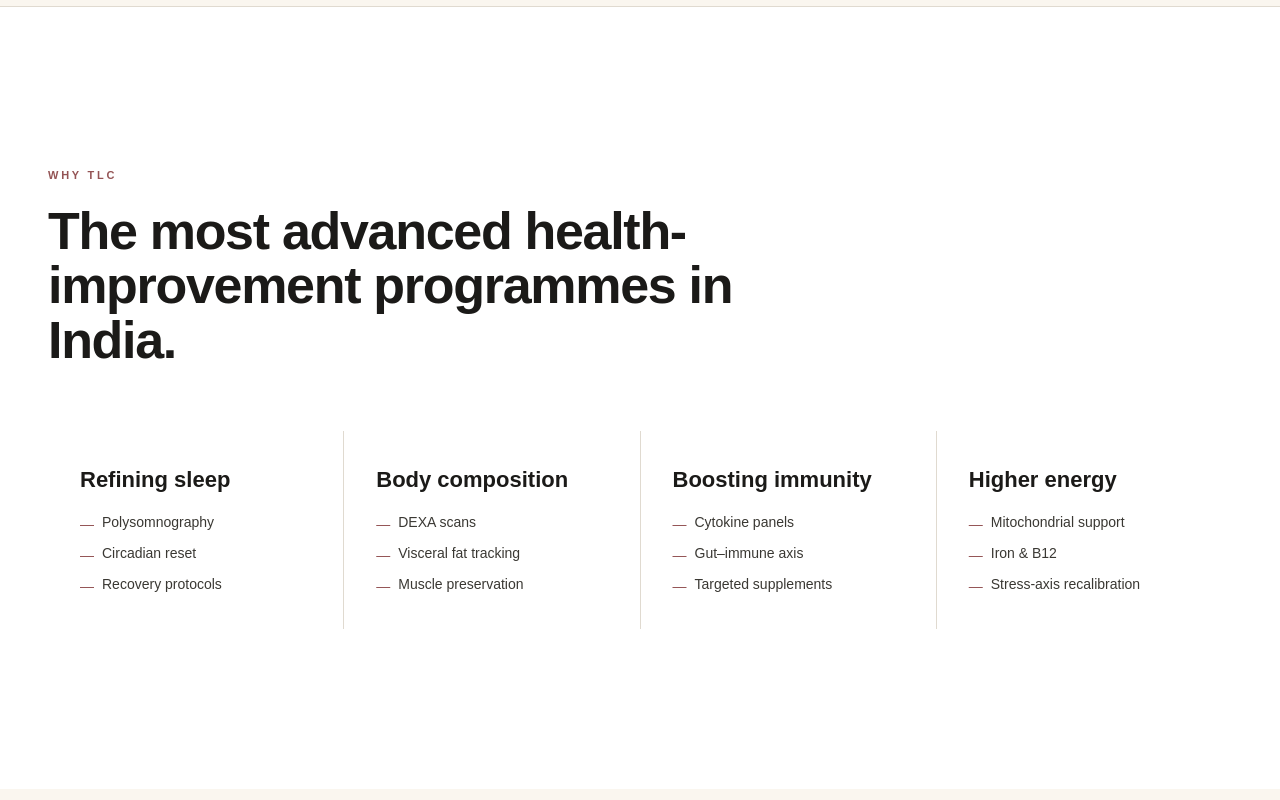
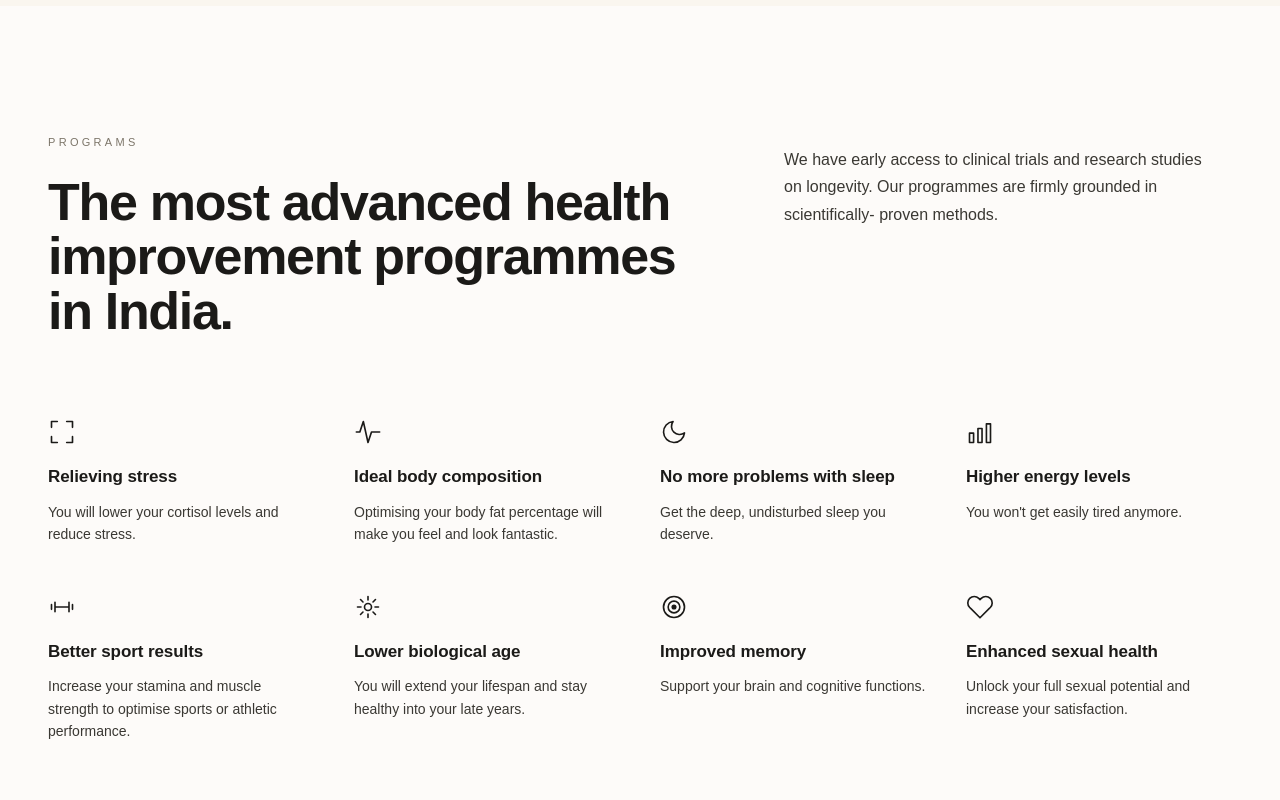
Before and after one commit to mdshazeed44-lang/the-longevity-centre, a React (Vite) app in the folder tac-preview/: page / in a window 1280 px wide. Shown: the part 3580-4380 px from the top of the page. Built offline with nearby package versions, Linux system fonts and the light colour scheme; a web font is replaced by a local one.

Commit message:
Method: drop odometer/pinned-scroll, switch to clean 5-step grid; replace ProgramFeatures with 8-item Benefits section + icons

```diff
--- a/tac-preview/src/App.tsx
+++ b/tac-preview/src/App.tsx
@@ -450,71 +450,144 @@
   )
 }
 
-// ---------- Program features ----------
-function ProgramFeatures() {
-  const features = [
+// ---------- Benefits ----------
+function Benefits() {
+  const items = [
     {
-      title: 'Refining sleep',
-      bullets: ['Polysomnography', 'Circadian reset', 'Recovery protocols'],
+      title: 'Relieving stress',
+      desc: 'You will lower your cortisol levels and reduce stress.',
+      icon: (
+        <svg viewBox="0 0 24 24" fill="none" stroke="currentColor" strokeWidth="1.4" strokeLinecap="round" strokeLinejoin="round">
+          <path d="M3 8V3h5M21 8V3h-5M3 16v5h5M21 16v5h-5" />
+        </svg>
+      ),
     },
     {
-      title: 'Body composition',
-      bullets: ['DEXA scans', 'Visceral fat tracking', 'Muscle preservation'],
+      title: 'Ideal body composition',
+      desc: 'Optimising your body fat percentage will make you feel and look fantastic.',
+      icon: (
+        <svg viewBox="0 0 24 24" fill="none" stroke="currentColor" strokeWidth="1.4" strokeLinecap="round" strokeLinejoin="round">
+          <path d="M2 12h3l3-9 4 18 3-9h7" />
+        </svg>
+      ),
     },
     {
-      title: 'Boosting immunity',
-      bullets: ['Cytokine panels', 'Gut–immune axis', 'Targeted supplements'],
+      title: 'No more problems with sleep',
+      desc: 'Get the deep, undisturbed sleep you deserve.',
+      icon: (
+        <svg viewBox="0 0 24 24" fill="none" stroke="currentColor" strokeWidth="1.4" strokeLinecap="round" strokeLinejoin="round">
+          <path d="M21 12.79A9 9 0 1 1 11.21 3 7 7 0 0 0 21 12.79z" />
+        </svg>
+      ),
     },
     {
-      title: 'Higher energy',
-      bullets: ['Mitochondrial support', 'Iron & B12', 'Stress-axis recalibration'],
+      title: 'Higher energy levels',
+      desc: "You won't get easily tired anymore.",
+      icon: (
+        <svg viewBox="0 0 24 24" fill="none" stroke="currentColor" strokeWidth="1.4" strokeLinecap="round" strokeLinejoin="round">
+          <rect x="3" y="13" width="3.5" height="8" />
+          <rect x="10.25" y="9" width="3.5" height="12" />
+          <rect x="17.5" y="5" width="3.5" height="16" />
+        </svg>
+      ),
+    },
+    {
+      title: 'Better sport results',
+      desc: 'Increase your stamina and muscle strength to optimise sports or athletic performance.',
+      icon: (
+        <svg viewBox="0 0 24 24" fill="none" stroke="currentColor" strokeWidth="1.4" strokeLinecap="round" strokeLinejoin="round">
+          <path d="M6 8v8M3 10v4M18 8v8M21 10v4M6 12h12" />
+        </svg>
+      ),
+    },
+    {
+      title: 'Lower biological age',
+      desc: 'You will extend your lifespan and stay healthy into your late years.',
+      icon: (
+        <svg viewBox="0 0 24 24" fill="none" stroke="currentColor" strokeWidth="1.4" strokeLinecap="round" strokeLinejoin="round">
+          <path d="M12 3v3M12 18v3M3 12h3M18 12h3M5.6 5.6l2.1 2.1M16.3 16.3l2.1 2.1M5.6 18.4l2.1-2.1M16.3 7.7l2.1-2.1" />
+          <circle cx="12" cy="12" r="3" />
+        </svg>
+      ),
+    },
+    {
+      title: 'Improved memory',
+      desc: 'Support your brain and cognitive functions.',
+      icon: (
+        <svg viewBox="0 0 24 24" fill="none" stroke="currentColor" strokeWidth="1.4" strokeLinecap="round" strokeLinejoin="round">
+          <circle cx="12" cy="12" r="9" />
+          <circle cx="12" cy="12" r="5" />
+          <circle cx="12" cy="12" r="1.5" fill="currentColor" />
+        </svg>
+      ),
+    },
+    {
+      title: 'Enhanced sexual health',
+      desc: 'Unlock your full sexual potential and increase your satisfaction.',
+      icon: (
+        <svg viewBox="0 0 24 24" fill="none" stroke="currentColor" strokeWidth="1.4" strokeLinecap="round" strokeLinejoin="round">
+          <path d="M20.84 4.61a5.5 5.5 0 0 0-7.78 0L12 5.67l-1.06-1.06a5.5 5.5 0 0 0-7.78 7.78l1.06 1.06L12 21.23l7.78-7.78 1.06-1.06a5.5 5.5 0 0 0 0-7.78z" />
+        </svg>
+      ),
     },
   ]
   const ref = useRef<HTMLDivElement>(null)
   useEffect(() => {
     if (reduceMotion()) return
-    const cells = ref.current?.querySelectorAll<HTMLElement>('.feat-cell')
+    const cells = ref.current?.querySelectorAll<HTMLElement>('.benefit-cell')
     if (!cells) return
-    gsap.set(cells, { y: 40, opacity: 0 })
-    gsap.to(cells, {
+    gsap.set(cells, { y: 30, opacity: 0 })
+    const tween = gsap.to(cells, {
       y: 0,
       opacity: 1,
-      duration: 0.9,
+      duration: 0.85,
       ease: 'expo.out',
-      stagger: 0.08,
-      scrollTrigger: { trigger: ref.current, start: 'top 80%' },
+      stagger: 0.06,
+      scrollTrigger: { trigger: ref.current, start: 'top 82%' },
     })
+    return () => {
+      tween.scrollTrigger?.kill()
+      tween.kill()
+    }
   }, [])
   return (
-    <section className="bg-white py-28 md:py-40 px-6 md:px-12 border-t border-mist">
+    <section className="bg-cream/40 py-24 md:py-32 px-6 md:px-12">
       <div className="max-w-[1280px] mx-auto">
-        <div className="max-w-[820px] mb-16">
-          <div className="text-[11px] tracking-[0.25em] text-rust font-semibold uppercase mb-5">
-            Why TLC
+        {/* Header */}
+        <div className="grid md:grid-cols-[1.5fr_1fr] gap-10 md:gap-16 mb-16 md:mb-20 items-start">
+          <div>
+            <div className="text-[11px] tracking-[0.3em] text-stone uppercase font-medium mb-6">
+              Programs
+            </div>
+            <h2 className="font-display font-bold text-[34px] md:text-[52px] leading-[1.05] tracking-[-0.025em] text-ink">
+              The most advanced health
+              <br />
+              improvement programmes
+              <br />
+              in India.
+            </h2>
           </div>
-          <h2 className="font-display font-bold text-[34px] md:text-[52px] leading-[1.05] tracking-[-0.025em] text-ink">
-            The most advanced health-improvement programmes in India.
-          </h2>
+          <p className="text-[15px] md:text-[16px] leading-[1.7] text-graphite md:pt-3 max-w-[420px]">
+            We have early access to clinical trials and research studies on
+            longevity. Our programmes are firmly grounded in scientifically-
+            proven methods.
+          </p>
         </div>
-        <div ref={ref} className="grid grid-cols-1 md:grid-cols-4 gap-px bg-mist">
-          {features.map((f) => (
-            <div
-              key={f.title}
-              className="feat-cell bg-white p-8 hover:bg-cream transition-colors duration-500 relative group"
-            >
-              <span className="absolute left-0 top-0 bottom-0 w-px bg-rust origin-top scale-y-0 group-hover:scale-y-100 transition-transform duration-700" />
-              <h3 className="font-display text-[22px] text-ink mb-4">{f.title}</h3>
-              <ul className="space-y-2">
-                {f.bullets.map((b) => (
-                  <li
-                    key={b}
-                    className="text-[14px] text-graphite flex items-start gap-2"
-                  >
-                    <span className="text-rust mt-[2px]">—</span>
-                    <span>{b}</span>
-                  </li>
-                ))}
-              </ul>
+
+        {/* Benefits grid */}
+        <div
+          ref={ref}
+          className="grid grid-cols-2 md:grid-cols-4 gap-y-12 gap-x-8 md:gap-x-10"
+        >
+          {items.map((it) => (
+            <div key={it.title} className="benefit-cell">
+              <div className="w-7 h-7 text-ink mb-5">{it.icon}</div>
+              <h3 className="font-display font-bold text-[16px] md:text-[17px] leading-[1.3] tracking-[-0.005em] text-ink mb-3">
+                {it.title}
+              </h3>
+              <p className="text-[13px] md:text-[14px] text-graphite leading-[1.6]">
+                {it.desc}
+              </p>
             </div>
           ))}
         </div>
@@ -965,7 +1038,7 @@
       <ScienceCards />
       <PressStrip />
       <ResultsSplit />
-      <ProgramFeatures />
+      <Benefits />
       <Programs />
       <Method />
       <TrustStrip />
```
Also changed, not shown: tac-preview/src/components/Method.tsx (+47 -224 lines).
